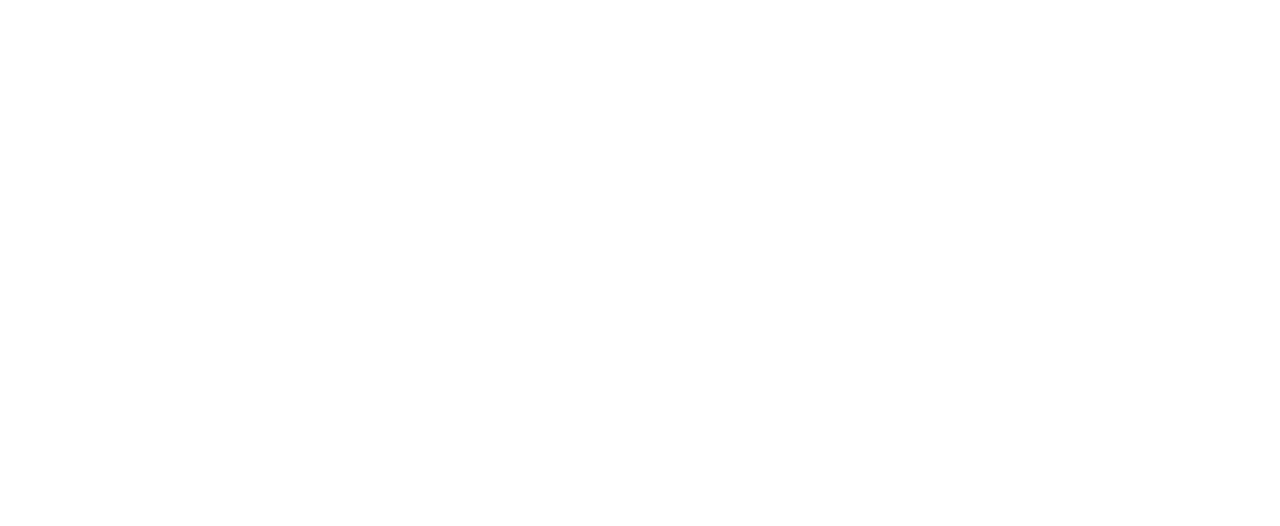
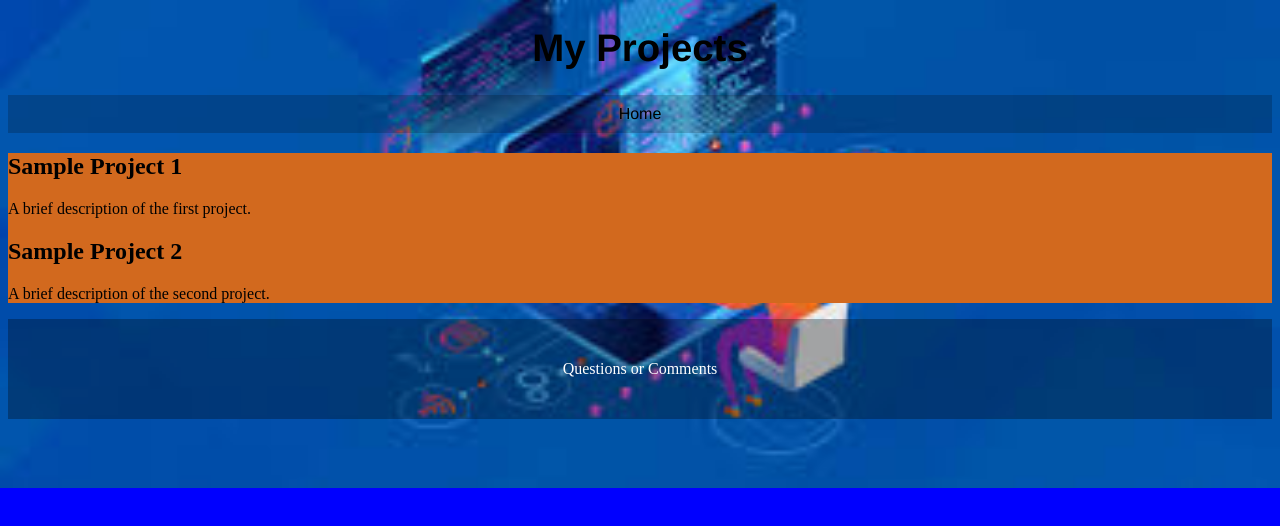
Before and after one commit to Awentzelza/Code-Portfolio, a plain HTML site: page projects.html in a window 1280 px wide. Drawn offline with Linux system fonts and the light colour scheme.

Commit message:
Fix intro text and expand projects page

```diff
--- a/projects.html
+++ b/projects.html
@@ -4,9 +4,30 @@
     <meta charset="UTF-8">
     <meta http-equiv="X-UA-Compatible" content="IE=edge">
     <meta name="viewport" content="width=device-width, initial-scale=1.0">
-    <title>projects</title>
+    <title>Projects</title>
+    <link rel="stylesheet" href="./stylesheet.css">
 </head>
 <body>
+    <header>
+        <h1>My Projects</h1>
+    </header>
 
+    <nav>
+        <a href="./index.html">Home</a>
+    </nav>
+
+    <main>
+        <section>
+            <h2>Sample Project 1</h2>
+            <p>A brief description of the first project.</p>
+        </section>
+        <section>
+            <h2>Sample Project 2</h2>
+            <p>A brief description of the second project.</p>
+        </section>
+    </main>
 </body>
+<footer>
+    <p> <a href="mailto:andre@wentzelza.com?Subject=Coding Portfolio Questions">Questions or Comments</a> </p>
+</footer>
 </html>
```
Also changed, not shown: index.html (+4 -1 lines).
